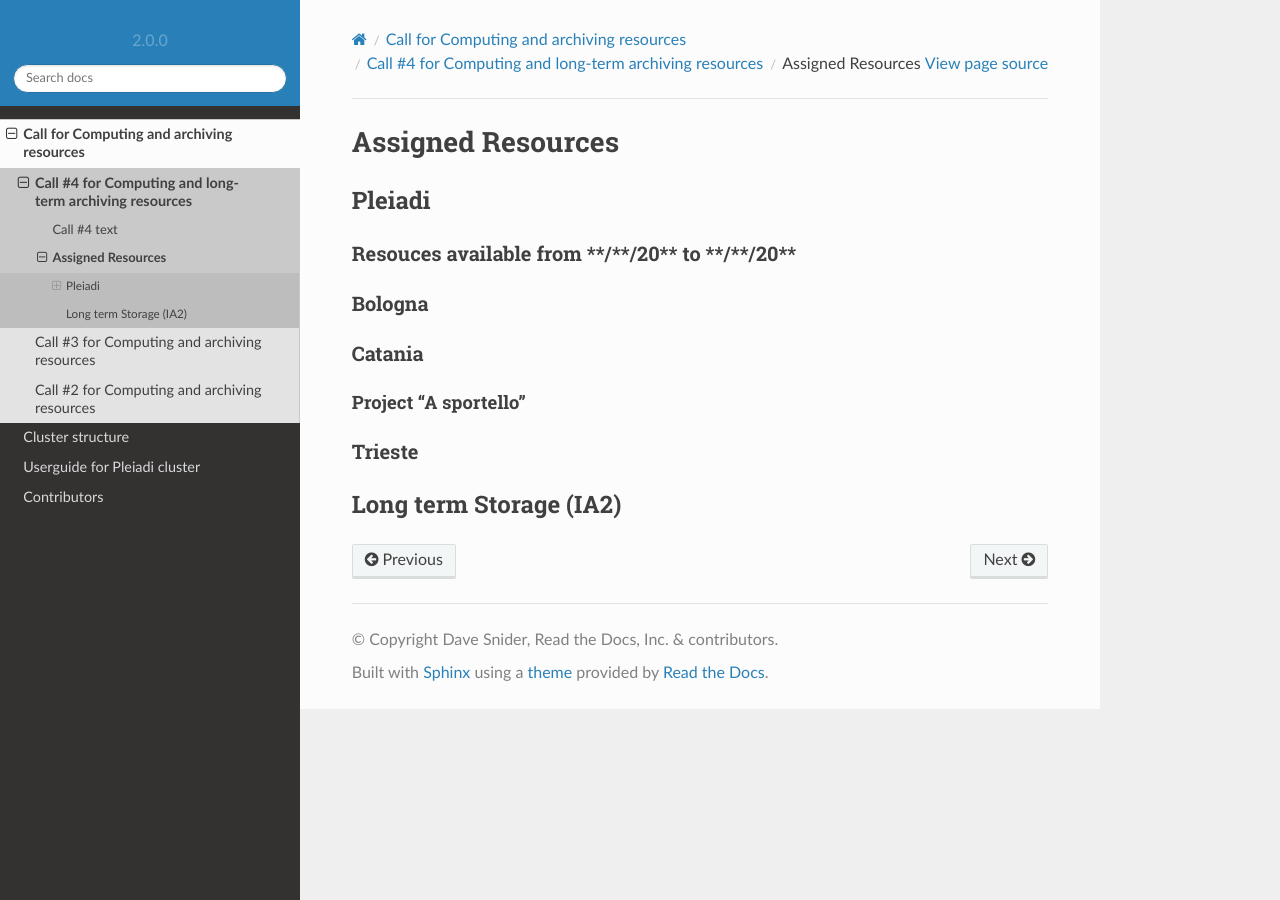
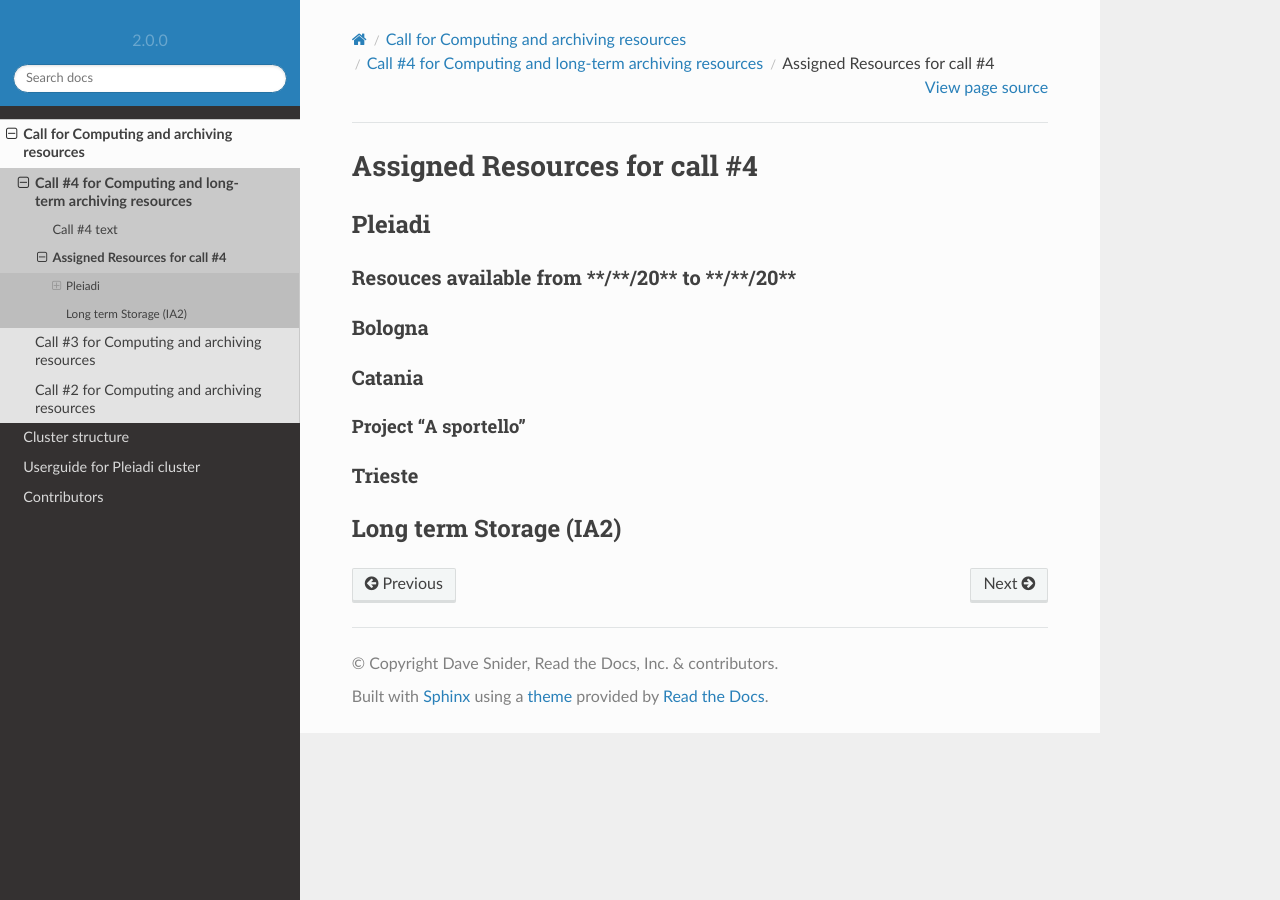
Before and after one commit to fvitello/pleiadi-doc, a Sphinx documentation site: the page built from docs/documentation/call/call4/assigned.rst, in a window 1280 px wide. Built offline with Sphinx 7.4.7 and the Read the Docs theme 2.0.0, drawn with Linux system fonts in a browser that asks for light colours.

Commit message:
Update assigned.rst

```diff
--- a/docs/documentation/call/call4/assigned.rst
+++ b/docs/documentation/call/call4/assigned.rst
@@ -1,5 +1,5 @@
-Assigned Resources
-==================
+Assigned Resources for call #4
+==============================
 
 *********
 Pleiadi
```
